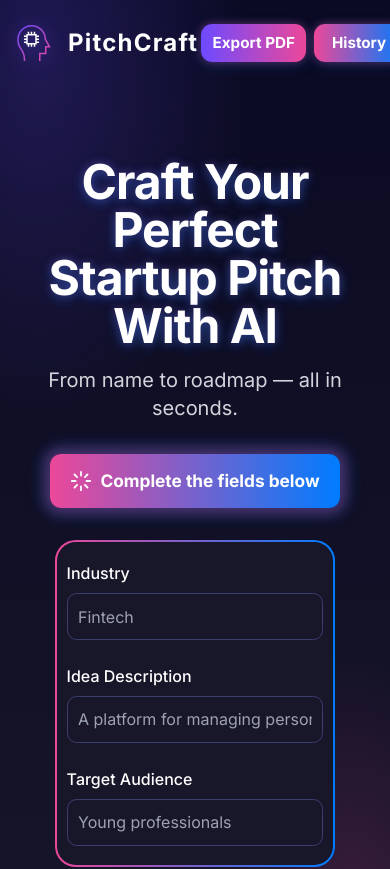
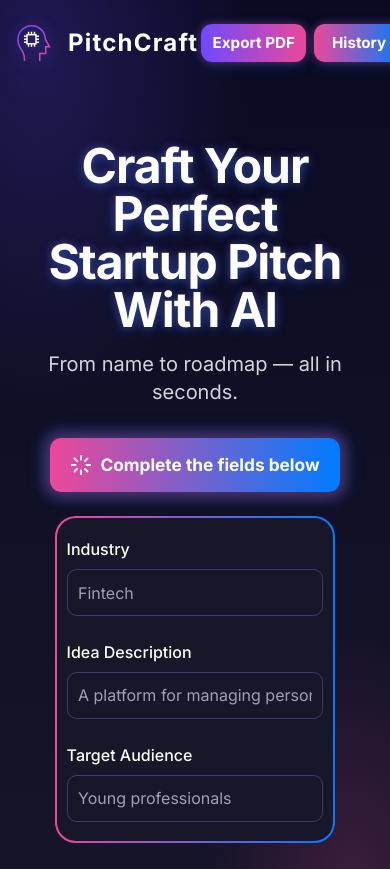
Before and after one commit to CosminMRotaru/PitchCraft, a React (Vite) app: page / in a window 390 px wide. Shown: the top 869 px of the page. Built offline with nearby package versions, Linux system fonts and the light colour scheme; the HTML template or start-up script is replaced by a standard one.

Commit message:
Update App.jsx

```diff
--- a/src/App.jsx
+++ b/src/App.jsx
@@ -98,7 +98,7 @@ export default function App() {
                 onShowHistory={() => setShowHistory(true)}
                 pitchHistory={history}
             />
-            <main className="flex flex-col items-center px-4 space-y-8 py-10">
+            <main className="flex flex-col items-center px-4 space-y-6 py-6 md:space-y-8 md:py-10">
                 {showHistory ? (
                     <>
                         <button className="btn mb-6" onClick={() => setShowHistory(false)}>
```
